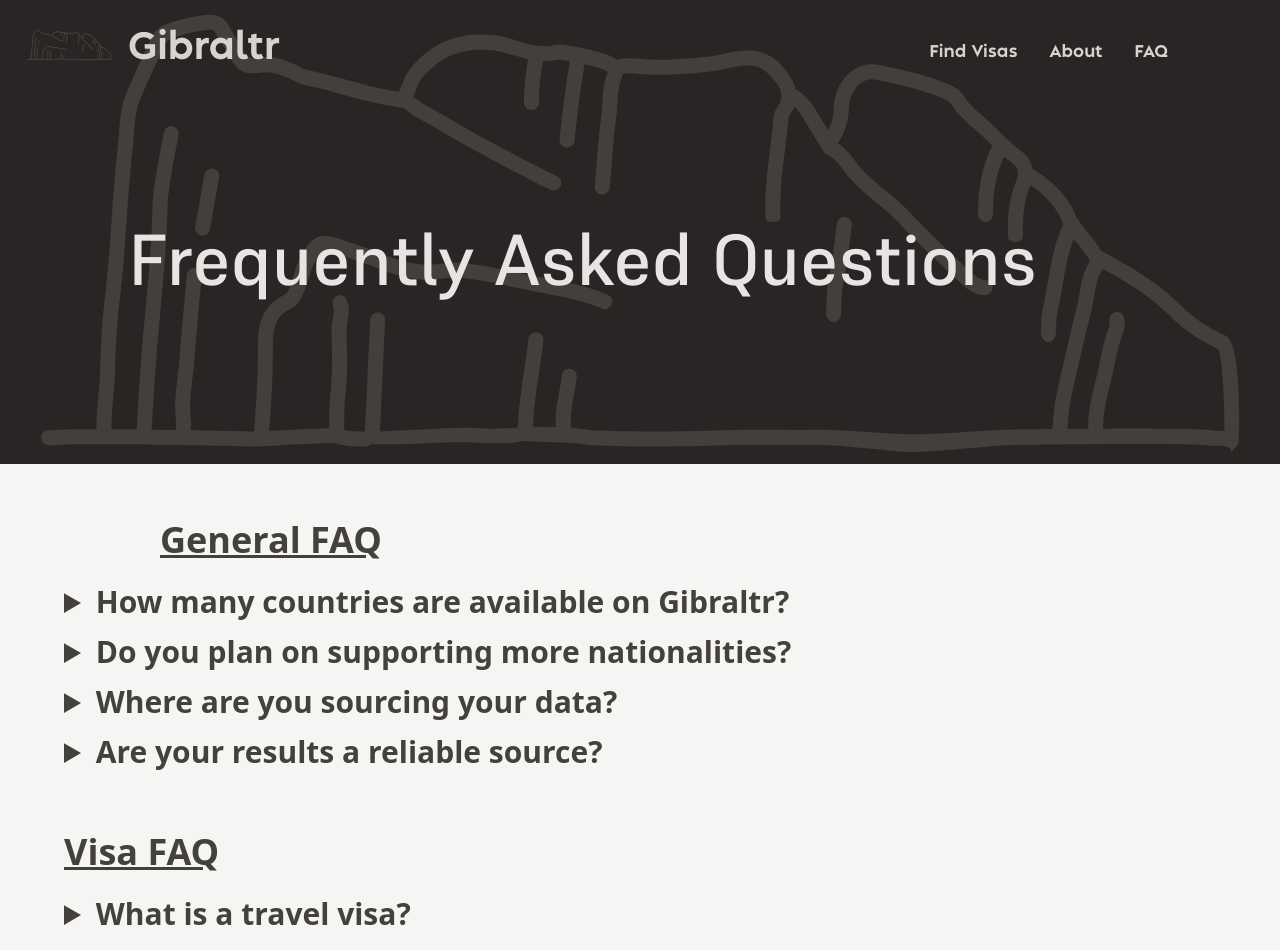
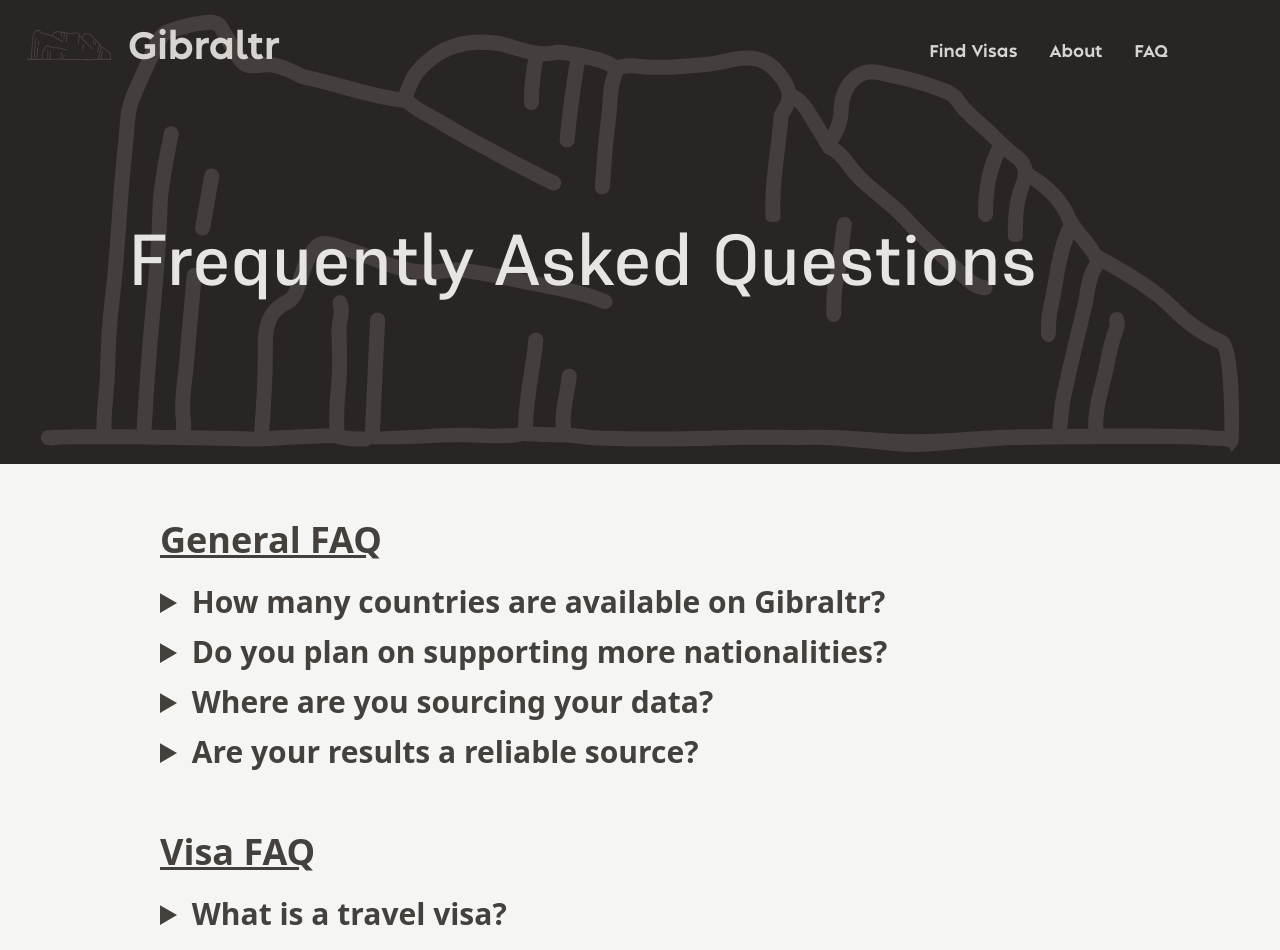
Before and after one commit to tachorzy/Gibraltr, a Next.js app: page /faq in a window 1280 px wide. Shown: the top 950 px of the page. Built offline with nearby package versions, Linux system fonts and the light colour scheme.

Commit message:
Adjusted margins in GeneralFAQ and VisaFAQ

```diff
--- a/components/faq/GeneralFAQ.jsx
+++ b/components/faq/GeneralFAQ.jsx
@@ -6,10 +6,10 @@ export default function GeneralFAQ(){
           {Array.from(generalFAQContent.entries()).map(([generalFAQQuestion, generalFAQParagraph]) => {
             return(
             <details key={generalFAQQuestion}>
-              <summary className={"text-stone-700 text-3xl font-semibold mb-3.5 ml-16 cursor-pointer"}>
+              <summary className={"text-stone-700 text-3xl font-semibold mb-3.5 md:pl-40 pl-10 cursor-pointer"}>
               {generalFAQQuestion}
               </summary>
-              <div className={"text-stone-700 text-xl ml-24 mb-7 w-1/2 leading-relaxed"}>
+              <div className={"text-stone-700 text-xl md:pl-40 pl-10 mb-7 w-1/2 leading-relaxed"}>
                 {generalFAQParagraph}
               </div>
             </details>
--- a/components/faq/VisaFAQ.jsx
+++ b/components/faq/VisaFAQ.jsx
@@ -6,10 +6,10 @@ export default function VisaFAQ(){
           {Array.from(visaFAQContent.entries()).map(([visaFAQQuestion, visaFAQParagraph]) => {
             return(
             <details key={visaFAQQuestion}>
-              <summary className={"text-stone-700 text-3xl font-semibold mb-3.5 ml-16 cursor-pointer"}>
+              <summary className={"text-stone-700 text-3xl font-semibold mb-3.5 md:pl-40 pl-10 cursor-pointer"}>
               {visaFAQQuestion}
               </summary>
-              <div className={"text-stone-700 text-xl ml-24 mb-7 w-1/2 leading-relaxed"}>
+              <div className={"text-stone-700 text-xl md:pl-40 pl-10 mb-7 w-1/2 leading-relaxed"}>
                 {visaFAQParagraph}
               </div>
             </details>
--- a/pages/faq.jsx
+++ b/pages/faq.jsx
@@ -39,7 +39,7 @@ export default function Home() {
             </section>
 
             <section className={"mb-3.5"}>
-              <h2 className={"text-stone-700 text-4xl mt-12 ml-16 mb-6 font-semibold underline"} id="visa-faq">Visa FAQ</h2>
+              <h2 className={"text-stone-700 text-4xl mt-12 md:pl-40 pl-10 mb-6 font-semibold underline"} id="visa-faq">Visa FAQ</h2>
               <VisaFAQ></VisaFAQ>
             </section>
 
```
